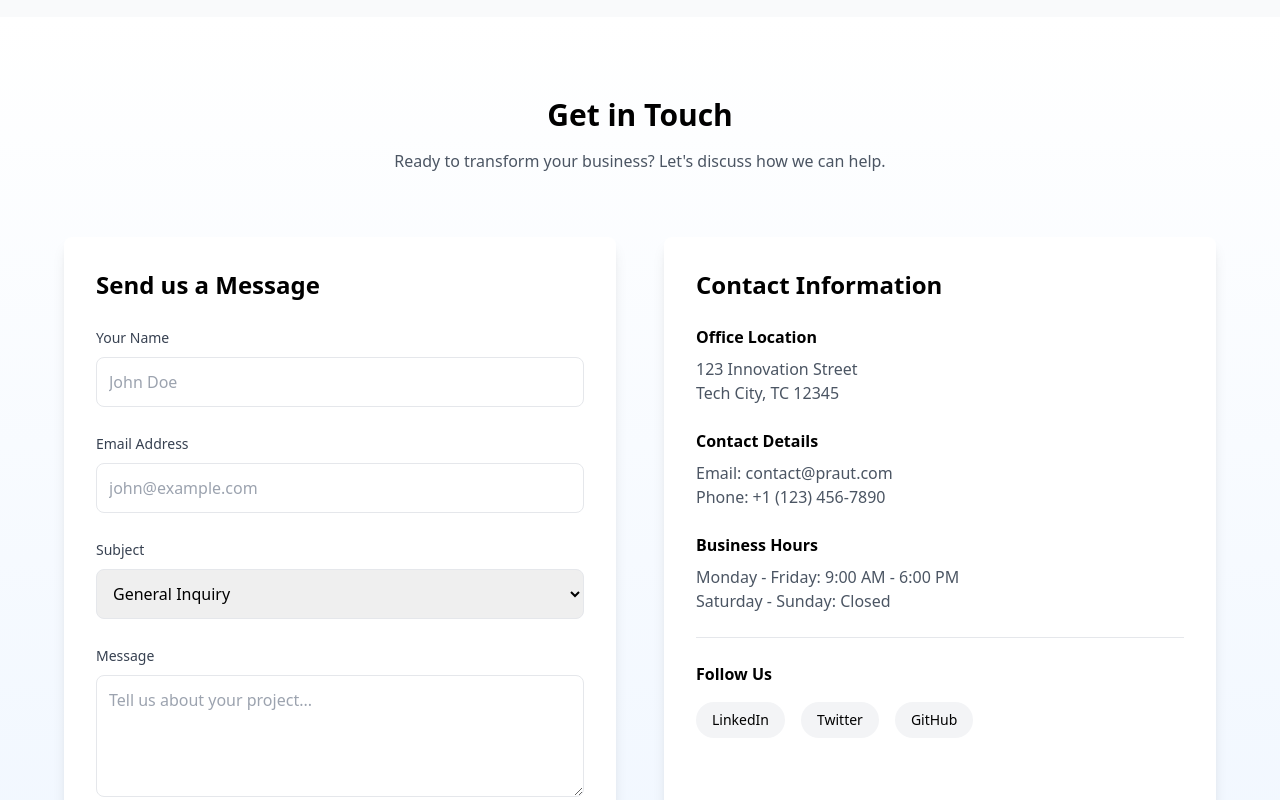
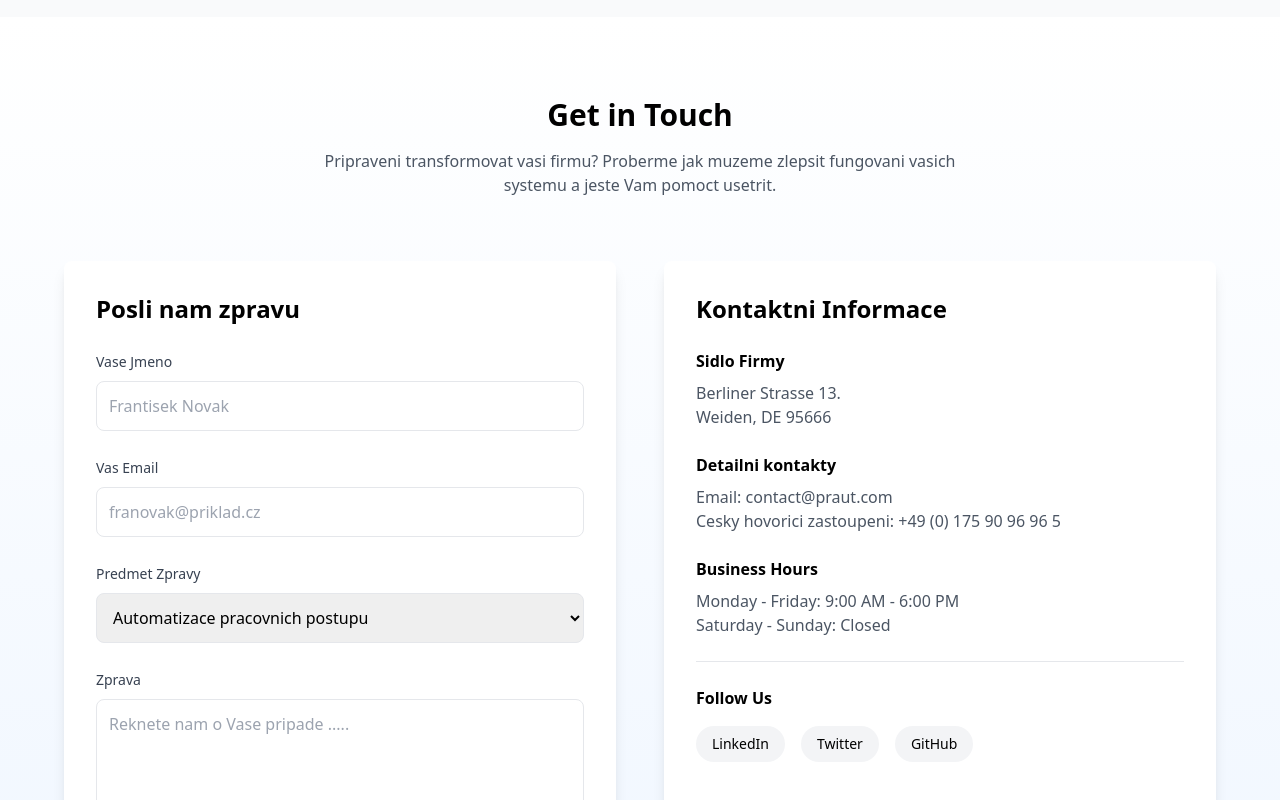
Before and after one commit to EmperorKunDis/praut, a React (Create React App) app: page / in a window 1280 px wide. Shown: the part 3638-4438 px from the top of the page. Built offline with nearby package versions, Linux system fonts and the light colour scheme.

Commit message:
Update PrautWireframe.js

```diff
--- a/src/components/PrautWireframe.js
+++ b/src/components/PrautWireframe.js
@@ -393,9 +393,9 @@ const services = [
         <SectionTransition>
           <div className="container mx-auto px-6">
             <div className="text-center max-w-2xl mx-auto mb-16">
-              <h2 className="text-3xl font-bold mb-4">Our Technology Stack</h2>
+              <h2 className="text-3xl font-bold mb-4">Jak pomahame modernizovat firmy</h2>
               <p className="text-gray-600">
-                We use cutting-edge technologies to deliver exceptional results
+                Pouzivame nejmodernejsi postupy pro nase klienty
               </p>
             </div>
             <div className="grid grid-cols-1 md:grid-cols-2 lg:grid-cols-3 gap-8">
@@ -501,64 +501,66 @@ const services = [
             <div className="text-center max-w-2xl mx-auto mb-16">
               <h2 className="text-3xl font-bold mb-4">Get in Touch</h2>
               <p className="text-gray-600">
-                Ready to transform your business? Let's discuss how we can help.
+                Pripraveni transformovat vasi firmu? Proberme jak muzeme zlepsit fungovani vasich systemu a jeste Vam pomoct usetrit.
               </p>
             </div>
             <div className="grid grid-cols-1 md:grid-cols-2 gap-12 max-w-6xl mx-auto">
               <div className="bg-white rounded-lg shadow-lg p-8">
-                <h3 className="text-2xl font-semibold mb-6">Send us a Message</h3>
+                <h3 className="text-2xl font-semibold mb-6">Posli nam zpravu</h3>
                 <form className="space-y-6">
                   <div className="space-y-2">
-                    <label className="text-sm font-medium text-gray-700">Your Name</label>
+                    <label className="text-sm font-medium text-gray-700">Vase Jmeno</label>
                     <input
                       type="text"
                       className="w-full p-3 border rounded-lg focus:ring-2 focus:ring-blue-500 focus:border-blue-500 transition-colors"
-                      placeholder="John Doe"
+                      placeholder="Frantisek Novak"
                     />
                   </div>
                   <div className="space-y-2">
-                    <label className="text-sm font-medium text-gray-700">Email Address</label>
+                    <label className="text-sm font-medium text-gray-700">Vas Email</label>
                     <input
                       type="email"
                       className="w-full p-3 border rounded-lg focus:ring-2 focus:ring-blue-500 focus:border-blue-500 transition-colors"
-                      placeholder="john@example.com"
+                      placeholder="franovak@priklad.cz"
                     />
                   </div>
                   <div className="space-y-2">
-                    <label className="text-sm font-medium text-gray-700">Subject</label>
+                    <label className="text-sm font-medium text-gray-700">Predmet Zpravy</label>
                     <select className="w-full p-3 border rounded-lg focus:ring-2 focus:ring-blue-500 focus:border-blue-500 transition-colors">
-                      <option>General Inquiry</option>
-                      <option>Project Discussion</option>
-                      <option>Partnership Opportunity</option>
-                      <option>Technical Support</option>
+                      <option>Automatizace pracovnich postupu</option>
+                      <option>Integrace AI</option>
+                      <option>AI pro zakaznickou podporu</option>
+                      <option>Vyskoleni zamestnancu</option>
+                      <option>Technicka podpora</option>
+                      <option>Neco jineho ....</option>
                     </select>
                   </div>
                   <div className="space-y-2">
-                    <label className="text-sm font-medium text-gray-700">Message</label>
+                    <label className="text-sm font-medium text-gray-700">Zprava</label>
                     <textarea
                       rows={4}
                       className="w-full p-3 border rounded-lg focus:ring-2 focus:ring-blue-500 focus:border-blue-500 transition-colors"
-                      placeholder="Tell us about your project..."
+                      placeholder="Reknete nam o Vase pripade ....."
                     ></textarea>
                   </div>
                   <button className="w-full bg-blue-600 text-white py-3 rounded-lg hover:bg-blue-700 transition-colors flex items-center justify-center space-x-2">
-                    <span>Send Message</span>
+                    <span>Odeslat Zpravu</span>
                     <ArrowRight className="w-4 h-4" />
                   </button>
                 </form>
               </div>
               <div className="bg-white rounded-lg shadow-lg p-8">
-                <h3 className="text-2xl font-semibold mb-6">Contact Information</h3>
+                <h3 className="text-2xl font-semibold mb-6">Kontaktni Informace</h3>
                 <div className="space-y-6">
                   <div>
-                    <h4 className="font-semibold mb-2">Office Location</h4>
-                    <p className="text-gray-600">123 Innovation Street</p>
-                    <p className="text-gray-600">Tech City, TC 12345</p>
+                    <h4 className="font-semibold mb-2">Sidlo Firmy</h4>
+                    <p className="text-gray-600">Berliner Strasse 13.</p>
+                    <p className="text-gray-600">Weiden, DE 95666</p>
                   </div>
                   <div>
-                    <h4 className="font-semibold mb-2">Contact Details</h4>
+                    <h4 className="font-semibold mb-2">Detailni kontakty</h4>
                     <p className="text-gray-600">Email: contact@praut.com</p>
-                    <p className="text-gray-600">Phone: +1 (123) 456-7890</p>
+                    <p className="text-gray-600">Cesky hovorici zastoupeni: +49 (0) 175 90 96 96 5</p>
                   </div>
                   <div>
                     <h4 className="font-semibold mb-2">Business Hours</h4>
```
